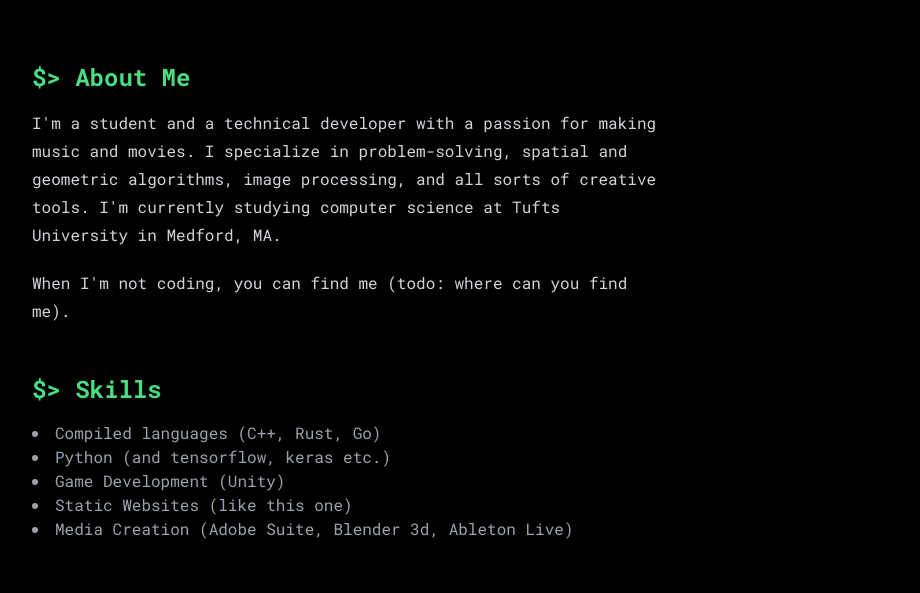
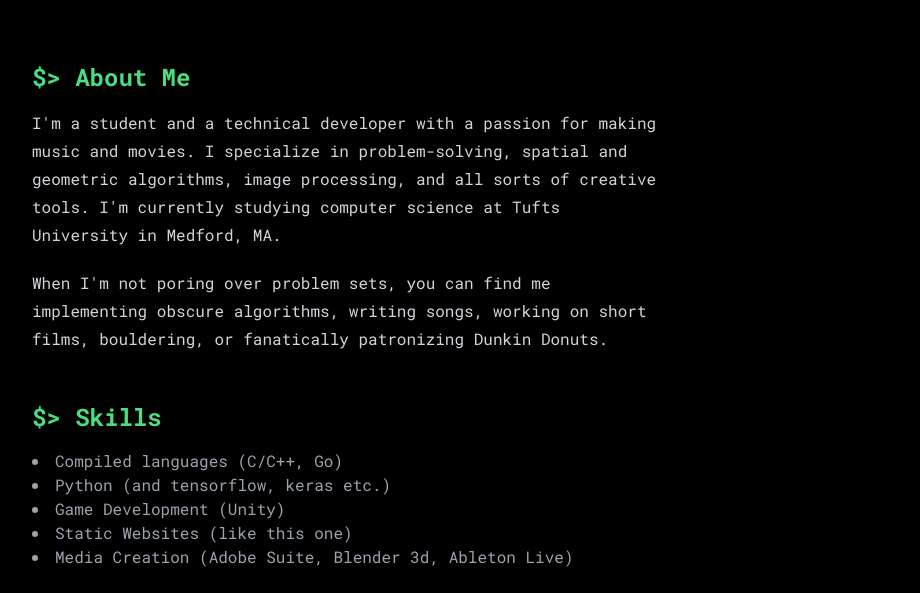
Before and after one commit to randomLevelup/randomLevelup-25, a website: page index.html in a window 1280 px wide. Shown: the part 107-700 px from the top of the page, without its empty margins (0-920 px from the left). Drawn offline with nearby package versions, Linux system fonts and the light colour scheme; files that its build step writes are made by us from their sources.

Commit message:
about me

```diff
--- a/index.html
+++ b/index.html
@@ -24,7 +24,7 @@
           I'm a student and a technical developer with a passion for making music and movies. I specialize in problem-solving, spatial and geometric algorithms, image processing, and all sorts of creative tools. I'm currently studying computer science at Tufts University in Medford, MA.
         </p>
         <p>
-          When I'm not coding, you can find me (todo: where can you find me).
+          When I'm not poring over problem sets, you can find me implementing obscure algorithms, writing songs, working on short films, bouldering, or fanatically patronizing Dunkin Donuts.
         </p>
       </div>
     </section>
@@ -34,7 +34,7 @@
       <h2 class="section-heading">$> Skills</h2>
       <div class="mt-4">
         <ul class="list-disc list-inside text-gray-400">
-          <li>Compiled languages (C++, Rust, Go)</li>
+          <li>Compiled languages (C/C++, Go)</li>
           <li>Python (and tensorflow, keras etc.)</li>
           <li>Game Development (Unity)</li>
           <li>Static Websites (like this one)</li>
```
